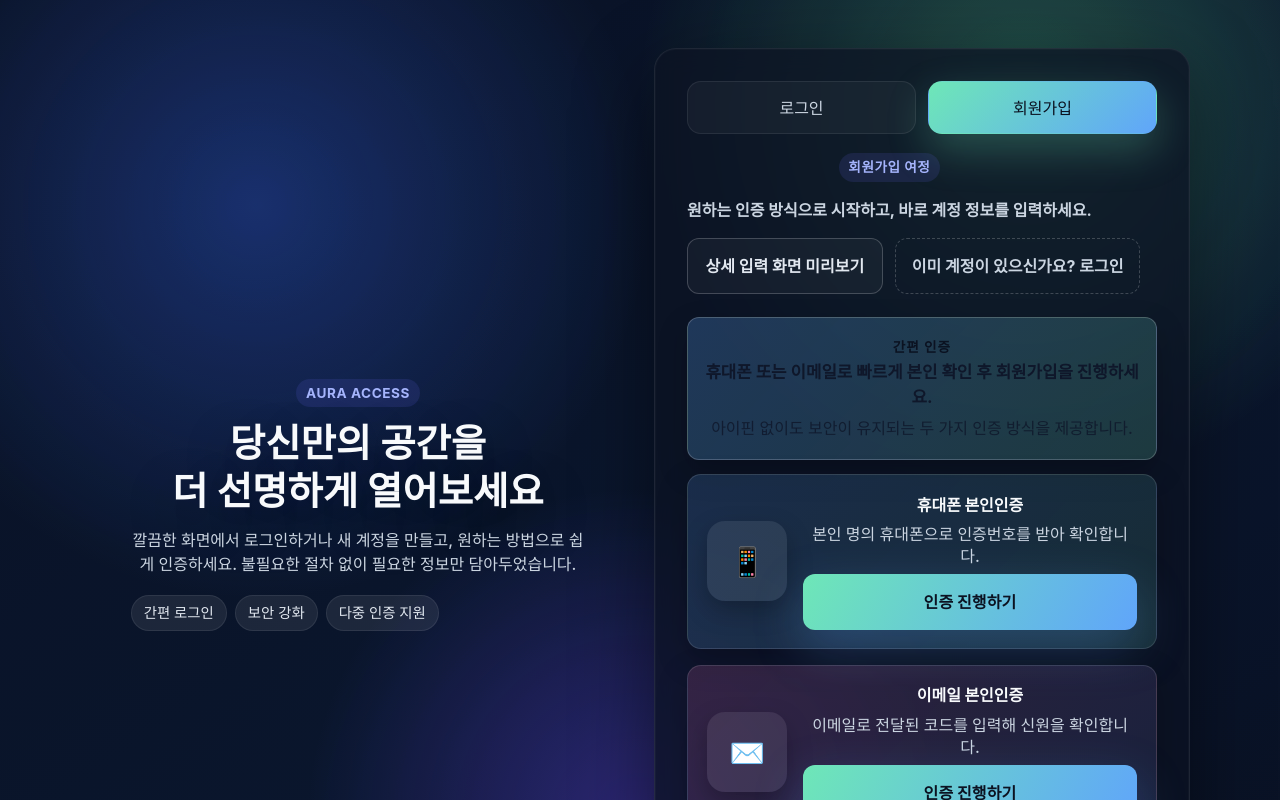
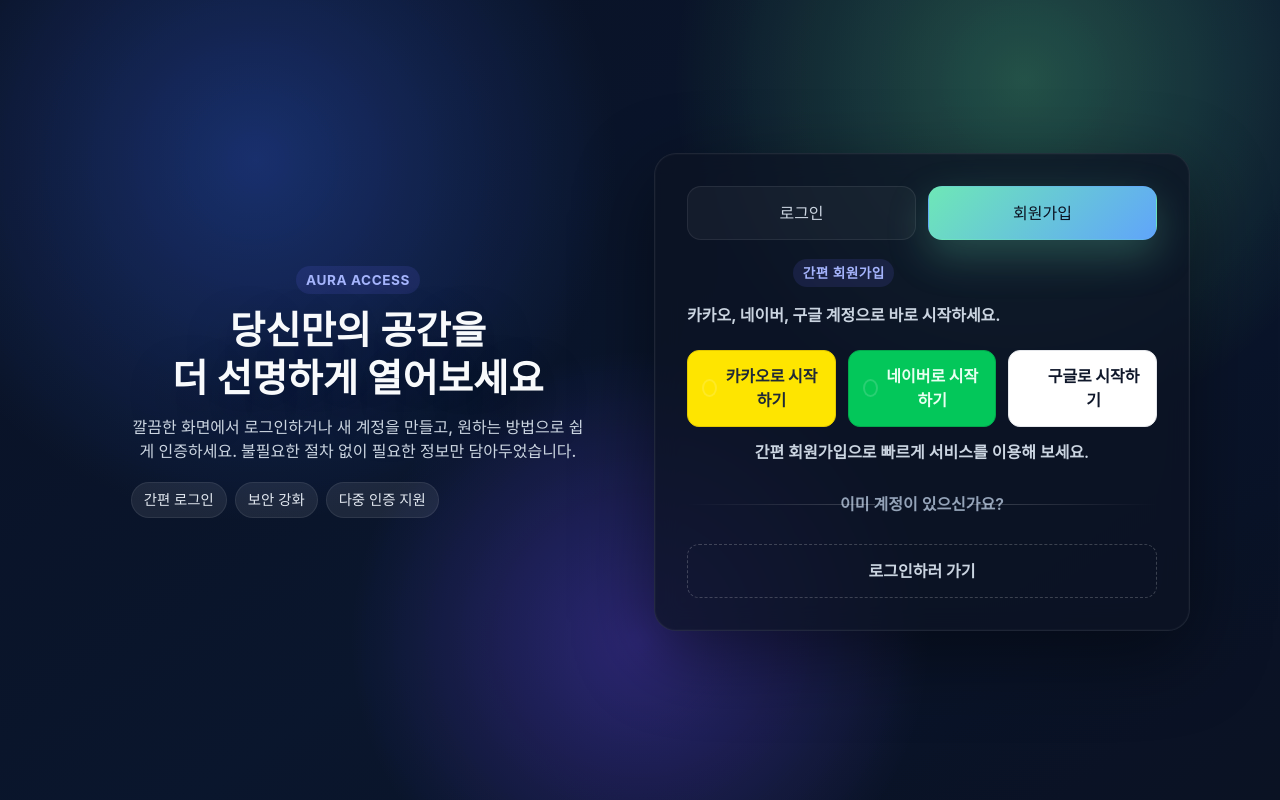
Before and after one commit to MHhw/AURA, a React (Vite) app in the folder aura-client/: page / in a window 1280 px wide. Both pictures are taken after a click on the tab "회원가입". Shown: the top 800 px of the page. Built offline with nearby package versions, Linux system fonts and the light colour scheme.

Commit message:
Simplify register flow with social signup

```diff
--- a/aura-client/src/App.css
+++ b/aura-client/src/App.css
@@ -325,6 +325,10 @@
   justify-content: center;
 }
 
+.social-row.stretch {
+  width: 100%;
+}
+
 .social-btn {
   width: auto;
   min-width: 0;
@@ -397,177 +401,16 @@
   cursor: pointer;
 }
 
-.banner {
-  padding: 1.2rem 1rem;
-  border-radius: 12px;
-  background: linear-gradient(135deg, rgba(96, 165, 250, 0.25), rgba(110, 231, 183, 0.18));
-  border: 1px solid rgba(255, 255, 255, 0.2);
-  color: #0b1221;
-  box-shadow: 0 12px 30px rgba(0, 0, 0, 0.22);
+.ghost-link.full-width {
+  display: inline-flex;
+  justify-content: center;
 }
 
-.banner strong {
-  display: block;
-  font-size: 1.05rem;
-  margin: 0.2rem 0 0.35rem;
-  color: #0f172a;
-}
-
-.banner__eyebrow {
-  margin: 0;
-  font-weight: 800;
-  letter-spacing: 0.08em;
-  font-size: 0.85rem;
-}
-
-.banner__desc {
-  margin: 0;
-  color: #0f172a;
-  opacity: 0.8;
-}
-
-.other-methods {
-  text-align: center;
-  color: #cbd5e1;
-  border: 1px dashed rgba(255, 255, 255, 0.12);
-  border-radius: 12px;
-  padding: 0.9rem 0.75rem;
-  background: rgba(255, 255, 255, 0.02);
-}
-
-.icon-row {
-  display: flex;
-  justify-content: center;
-  gap: 0.65rem;
-  margin-top: 0.55rem;
-}
-
-.icon {
-  width: 34px;
-  height: 34px;
-  border-radius: 50%;
-  background: rgba(255, 255, 255, 0.09);
-  display: grid;
-  place-items: center;
-  font-weight: 800;
-  color: #f8fafc;
-  border: 1px solid rgba(255, 255, 255, 0.12);
-}
-
-.verification-grid {
-  display: grid;
-  grid-template-columns: repeat(auto-fit, minmax(240px, 1fr));
-  gap: 1rem;
-}
-
-.verification-card {
-  display: grid;
-  grid-template-columns: 80px 1fr;
-  align-items: center;
-  gap: 1rem;
-  padding: 1.1rem 1.2rem;
-  border-radius: 14px;
-  border: 1px solid rgba(255, 255, 255, 0.12);
-  background: rgba(255, 255, 255, 0.03);
-  box-shadow: 0 12px 30px rgba(0, 0, 0, 0.25);
-}
-
-.verification-card.phone {
-  background: linear-gradient(135deg, rgba(96, 165, 250, 0.18), rgba(110, 231, 183, 0.12));
-}
-
-.verification-card.mail {
-  background: linear-gradient(135deg, rgba(244, 114, 182, 0.16), rgba(129, 140, 248, 0.12));
-}
-
-.card-icon {
-  width: 80px;
-  height: 80px;
-  border-radius: 18px;
-  background: rgba(255, 255, 255, 0.08);
-  display: grid;
-  place-items: center;
-  font-size: 1.8rem;
-  box-shadow: 0 10px 25px rgba(0, 0, 0, 0.25);
-}
-
-.card-body {
-  display: flex;
-  flex-direction: column;
-  gap: 0.4rem;
-}
-
-.card-title {
-  margin: 0;
-  font-weight: 800;
-  color: #f8fafc;
-}
-
-.card-desc {
+.signup-hint {
   margin: 0;
   color: #cbd5e1;
-  line-height: 1.4;
-}
-
-.note-list {
-  margin: 0;
-  padding-left: 1.2rem;
-  color: #94a3b8;
-  display: grid;
-  gap: 0.25rem;
-}
-
-.detail-header {
-  display: grid;
-  grid-template-columns: auto 1fr auto;
-  gap: 0.75rem;
-  align-items: center;
-  padding: 1rem 1.2rem;
-  border-radius: 14px;
-  border: 1px solid rgba(255, 255, 255, 0.08);
-  background: rgba(255, 255, 255, 0.03);
-}
-
-.badge {
-  margin: 0;
-  padding: 0.35rem 0.7rem;
-  border-radius: 999px;
-  background: rgba(96, 165, 250, 0.18);
-  color: #bfdbfe;
-  font-weight: 800;
-  letter-spacing: 0.05em;
-}
-
-.detail-title {
-  margin: 0;
-  font-weight: 800;
-  color: #f8fafc;
-}
-
-.detail-desc {
-  margin: 0.15rem 0 0;
-  color: #cbd5e1;
+  text-align: center;
   font-weight: 600;
-}
-
-.text-link {
-  border: none;
-  background: none;
-  color: #93c5fd;
-  cursor: pointer;
-  font-weight: 700;
-}
-
-.placeholder-rows {
-  display: grid;
-  gap: 0.5rem;
-}
-
-.placeholder {
-  height: 48px;
-  border-radius: 12px;
-  background: rgba(255, 255, 255, 0.04);
-  border: 1px dashed rgba(255, 255, 255, 0.08);
 }
 
 @media (max-width: 768px) {
--- a/aura-client/src/App.tsx
+++ b/aura-client/src/App.tsx
@@ -3,7 +3,6 @@
 import './App.css';
 
 type Mode = 'login' | 'register';
-type RegisterStep = 'verify' | 'details';
 
 type SocialProvider = {
   name: string;
@@ -13,7 +12,6 @@
 
 function App() {
   const [mode, setMode] = useState<Mode>('login');
-  const [registerStep, setRegisterStep] = useState<RegisterStep>('verify');
 
   const socialProviders: SocialProvider[] = useMemo(
     () => [
@@ -63,7 +61,6 @@
               aria-selected={mode === 'login'}
               onClick={() => {
                 setMode('login');
-                setRegisterStep('verify');
               }}
             >
               로그인
@@ -82,11 +79,7 @@
           {mode === 'login' ? (
             <LoginForm socialProviders={socialProviders} recoveryProviders={recoveryProviders} />
           ) : (
-            <RegisterPanel
-              onNavigateLogin={() => setMode('login')}
-              step={registerStep}
-              onChangeStep={setRegisterStep}
-            />
+            <RegisterPanel onNavigateLogin={() => setMode('login')} socialProviders={socialProviders} />
           )}
         </section>
       </main>
@@ -166,123 +159,45 @@
 
 function RegisterPanel({
   onNavigateLogin,
-  step,
-  onChangeStep,
+  socialProviders,
 }: {
   onNavigateLogin: () => void;
-  step: RegisterStep;
-  onChangeStep: (step: RegisterStep) => void;
+  socialProviders: SocialProvider[];
 }) {
   return (
     <div className="stack" role="tabpanel" aria-labelledby="회원가입">
       <div className="panel-header">
         <div>
-          <p className="eyebrow">회원가입 여정</p>
-          <p className="header__title">원하는 인증 방식으로 시작하고, 바로 계정 정보를 입력하세요.</p>
-        </div>
-        <div className="header__actions">
-          <button type="button" className="secondary-btn" onClick={() => onChangeStep('details')}>
-            상세 입력 화면 미리보기
-          </button>
-          <button type="button" className="ghost-link" onClick={onNavigateLogin}>
-            이미 계정이 있으신가요? 로그인
-          </button>
+          <p className="eyebrow">간편 회원가입</p>
+          <p className="header__title">카카오, 네이버, 구글 계정으로 바로 시작하세요.</p>
         </div>
       </div>
 
-      {step === 'verify' ? (
-        <div className="stack gap-sm">
-          <div className="banner">
-            <p className="banner__eyebrow">간편 인증</p>
-            <strong>휴대폰 또는 이메일로 빠르게 본인 확인 후 회원가입을 진행하세요.</strong>
-            <p className="banner__desc">아이핀 없이도 보안이 유지되는 두 가지 인증 방식을 제공합니다.</p>
-          </div>
+      <div className="stack gap-sm">
+        <div className="social-row stretch">
+          {socialProviders.map((provider) => (
+            <button
+              key={provider.name}
+              type="button"
+              className={`social-btn social-${provider.name}`}
+              style={{ '--accent': provider.accent } as CSSProperties}
+            >
+              <span className="dot" aria-hidden />
+              {provider.label}로 시작하기
+            </button>
+          ))}
+        </div>
+        <p className="signup-hint">간편 회원가입으로 빠르게 서비스를 이용해 보세요.</p>
+      </div>
 
-          <div className="verification-grid">
-            <VerificationCard
-              title="휴대폰 본인인증"
-              description="본인 명의 휴대폰으로 인증번호를 받아 확인합니다."
-              accent="phone"
-              onNext={() => onChangeStep('details')}
-            />
-            <VerificationCard
-              title="이메일 본인인증"
-              description="이메일로 전달된 코드를 입력해 신원을 확인합니다."
-              accent="mail"
-              onNext={() => onChangeStep('details')}
-            />
-          </div>
-
-          <ul className="note-list">
-            <li>만 14세 미만은 보호자 동의가 필요합니다.</li>
-            <li>인증이 어려울 경우 고객센터로 문의하거나 다른 인증 수단을 선택해주세요.</li>
-          </ul>
-        </div>
-      ) : (
-        <div className="stack gap-sm" aria-live="polite">
-          <div className="detail-header">
-            <p className="badge">STEP 2</p>
-            <div>
-              <p className="detail-title">계정 정보 입력</p>
-              <p className="detail-desc">인증 후 전달될 핵심 정보만 먼저 준비했습니다.</p>
-            </div>
-            <button type="button" className="text-link" onClick={() => onChangeStep('verify')}>
-              인증 단계로 돌아가기
-            </button>
-          </div>
-
-          <form className="form" onSubmit={(event) => event.preventDefault()}>
-            <label className="field">
-              <span className="field__label">아이디</span>
-              <input type="text" placeholder="영문 또는 이메일" autoComplete="username" />
-            </label>
-            <label className="field">
-              <span className="field__label">비밀번호</span>
-              <input type="password" placeholder="8자 이상, 영문/숫자 조합" autoComplete="new-password" />
-            </label>
-            <label className="field">
-              <span className="field__label">비밀번호 확인</span>
-              <input type="password" placeholder="비밀번호를 한 번 더 입력" autoComplete="new-password" />
-            </label>
-            <div className="placeholder-rows" aria-hidden>
-              <div className="placeholder" />
-              <div className="placeholder" />
-            </div>
-            <button type="submit" className="primary-btn">
-              가입 정보 임시 저장
-            </button>
-          </form>
-        </div>
-      )}
+      <div className="divider" role="separator" aria-hidden>
+        <span>이미 계정이 있으신가요?</span>
+      </div>
+      <button type="button" className="ghost-link full-width" onClick={onNavigateLogin}>
+        로그인하러 가기
+      </button>
     </div>
   );
 }
 
-function VerificationCard({
-  title,
-  description,
-  accent,
-  onNext,
-}: {
-  title: string;
-  description: string;
-  accent: 'phone' | 'mail';
-  onNext: () => void;
-}) {
-  return (
-    <article className={`verification-card ${accent}`}>
-      <div className="card-icon" aria-hidden>
-        {accent === 'phone' ? '📱' : '✉️'}
-      </div>
-      <div className="card-body">
-        <p className="card-title">{title}</p>
-        <p className="card-desc">{description}</p>
-        <button type="button" className="primary-btn" onClick={onNext}>
-          인증 진행하기
-        </button>
-      </div>
-    </article>
-  );
-}
-
 export default App;
```
